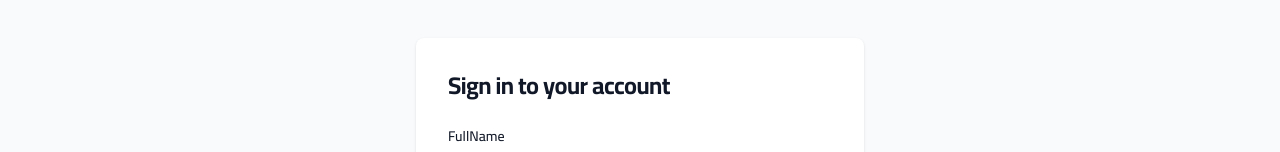
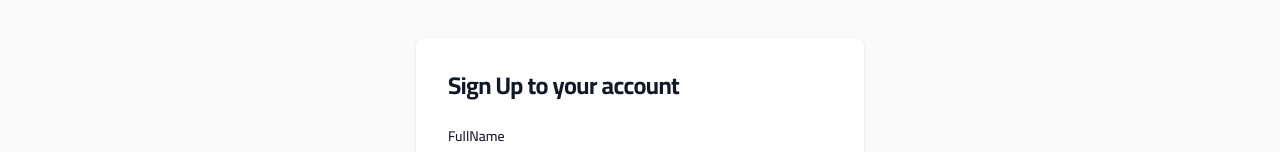
Before and after one commit to Andrew-Magdy-Rizk/front-end-bsanty, a Next.js app: page /signup in a window 1280 px wide. Shown: the part 128-280 px from the top of the page. Built offline with nearby package versions, Linux system fonts and the light colour scheme.

Commit message:
update signup page text

```diff
--- a/app/(auth)/signup/page.js
+++ b/app/(auth)/signup/page.js
@@ -83,7 +83,7 @@ function signUp() {
         <div className="w-full bg-white rounded-lg shadow dark:border md:mt-0 sm:max-w-md xl:p-0 dark:bg-gray-800 dark:border-gray-700">
           <div className="p-6 space-y-4 md:space-y-6 sm:p-8">
             <h1 className="text-xl font-bold leading-tight tracking-tight text-gray-900 md:text-2xl dark:text-white">
-              Sign in to your account
+              Sign Up to your account
             </h1>
             <form
               className="space-y-4 md:space-y-6"
```
